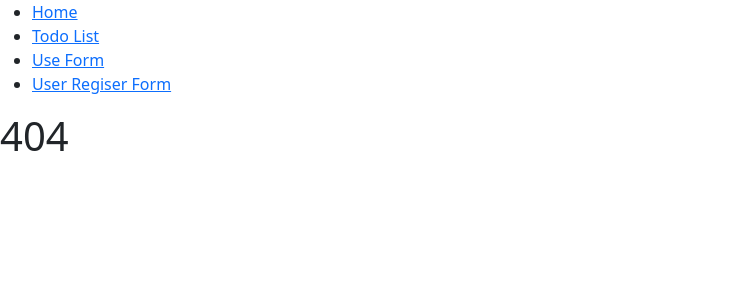
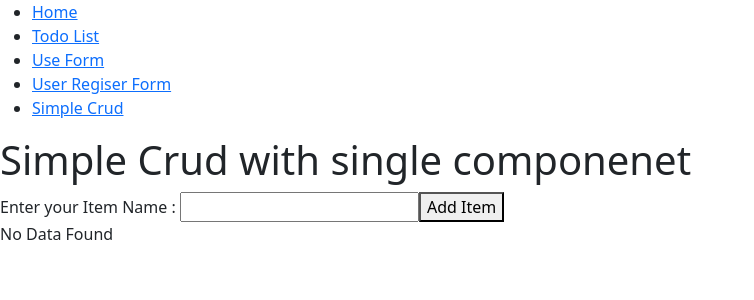
Before and after one commit to Shalini2517/ReactJs-Practice, a React (Vite) app: page /simplecrud in a window 1280 px wide. Before the commit this address had no page. Shown: the top 300 px of the page, without its empty margins (0-754 px from the left). Built offline with nearby package versions, Linux system fonts and the light colour scheme.

Commit message:
simple CURD in single Component

```diff
--- a/src/App.jsx
+++ b/src/App.jsx
@@ -8,6 +8,7 @@ import { Homepage } from "./components/home";
 import { Layout } from "./components/layout";
 import { NoPage } from "./components/noPage";
 import { UserRegisterForm } from "./components/userRegisterForm"
+import { Simplecrud } from "./components/simpleCrud";
 
 
 export default function App() {
@@ -19,6 +20,7 @@ export default function App() {
           <Route path="useForm" element={<Form />} />
           <Route path="todoList" element={<Todolistapp />} />
           <Route path="userRegisterForm" element={<UserRegisterForm />} />
+          <Route path="simplecrud" element={<Simplecrud />} />
           <Route path="*" element={<NoPage />} />
         </Route>
       </Routes>
--- a/src/components/layout.jsx
+++ b/src/components/layout.jsx
@@ -16,6 +16,9 @@ export const Layout = () => {
                 <li>
                     <Link to="/userRegisterForm">User Regiser Form</Link>
                 </li>
+                <li>
+                    <Link to="/simplecrud">Simple Crud</Link>
+                </li>
             </ul>
         </nav>
         <Outlet />
--- /dev/null
+++ b/src/components/simpleCrud.jsx
@@ -0,0 +1,73 @@
+
+import React, { useState } from "react"
+export const Simplecrud = () => {
+
+    const [input, setInput] = useState('');
+    const [items, setItems] = useState([]);
+    const [editItemId, setEditItemId] = useState(null);
+
+    const addItem = () => {
+        if (input.trim()) {
+            setItems((prevItem) => [...prevItem, input]);
+            setInput("");
+        } else {
+            alert("Empty not allowed!..")
+        }
+    };
+
+    const deleteItem = (itemId) => {
+        const afterDeleteItems = items.filter((_, i) => i !== itemId);
+        setItems(afterDeleteItems);
+
+    }
+
+    const editItem = (itemId) => {
+        setEditItemId(itemId);
+        setInput(items[itemId]);
+
+    }
+
+    const updateItem = () => {
+        if (input.trim()) {
+            const afterUpdateItems = items.map((item, index) => index === editItemId ? input : item);
+            setItems(afterUpdateItems);
+            setInput('');
+            setEditItemId(null);
+        } else {
+            alert("Empty not allowed!..")
+        }
+    }
+
+    const cancelEdit = () => {
+        setInput('');
+        setEditItemId(null);
+    }
+
+    return (
+        <>
+            <h1>Simple Crud with single componenet</h1>
+            <div>
+                <label htmlFor="itemName">Enter your Item Name : </label>&nbsp;
+                <input type="text" name="itemName" className="itemName" id="itemName" value={input} onChange={(e) => setInput(e.target.value)} />
+                {editItemId == null ?
+                    <button onClick={addItem} >Add Item</button>
+                    :
+                    <>
+                        <button onClick={updateItem}>Update</button>
+                        <button onClick={cancelEdit}>Cancel</button>
+                    </>
+                }
+            </div>
+            <div>
+                {items.length === 0 ? <p>No Data Found</p> : <>
+                    <h3>Item List</h3>
+                    <ul>
+                        {items.map((item, index) =>
+                            <li key={index}>{item}
+                                <button onClick={() => { editItem(index) }}>Edit</button>
+                                <button onClick={() => { deleteItem(index) }}>Delete</button></li>
+                        )}</ul></>}
+            </div>
+        </>
+    )
+}
```
Also changed, not shown: 1 other file (tests, documents, lock files or other folders).
